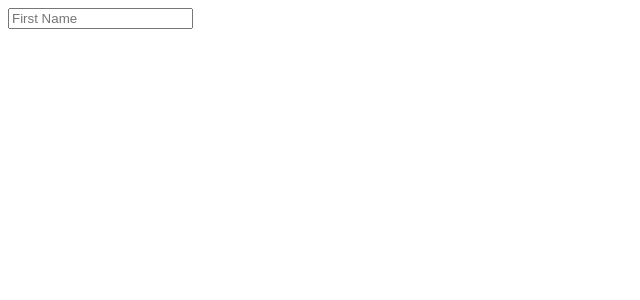
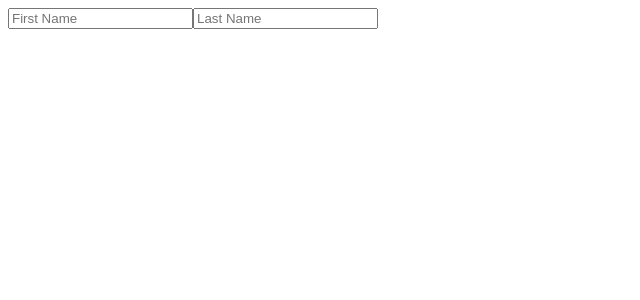
Before and after one commit to jdbbaugh/freeCodeCampReact, a React (Create React App) app: page / in a window 1280 px wide. Shown: the top 300 px of the page, without its empty margins (0-640 px from the left). Built offline with nearby package versions, Linux system fonts and the light colour scheme.

Commit message:
now have two inputs running at once

```diff
--- a/src/App.js
+++ b/src/App.js
@@ -112,20 +112,22 @@ export default class App extends Component {
   constructor() {
     super()
     this.state = {
-      firstName: ""
+      firstName: "",
+      lastName: ""
     }
     this.handleChange = this.handleChange.bind(this)
   }
   handleChange(event) {
     this.setState({
-      firstName: event.target.value
+      [event.target.name]: event.target.value
     })
   }
   render() {
     return(
       <form>
-        <input type="text" placeholder="First Name" onChange={this.handleChange} />
-        <h1>{this.state.firstName}</h1>
+        <input type="text" name="firstName" placeholder="First Name" onChange={this.handleChange} />
+        <input type="text" name="lastName" placeholder="Last Name" onChange={this.handleChange} />
+        <h1>{this.state.firstName} {this.state.lastName}</h1>
       </form>
     )
   }
```
